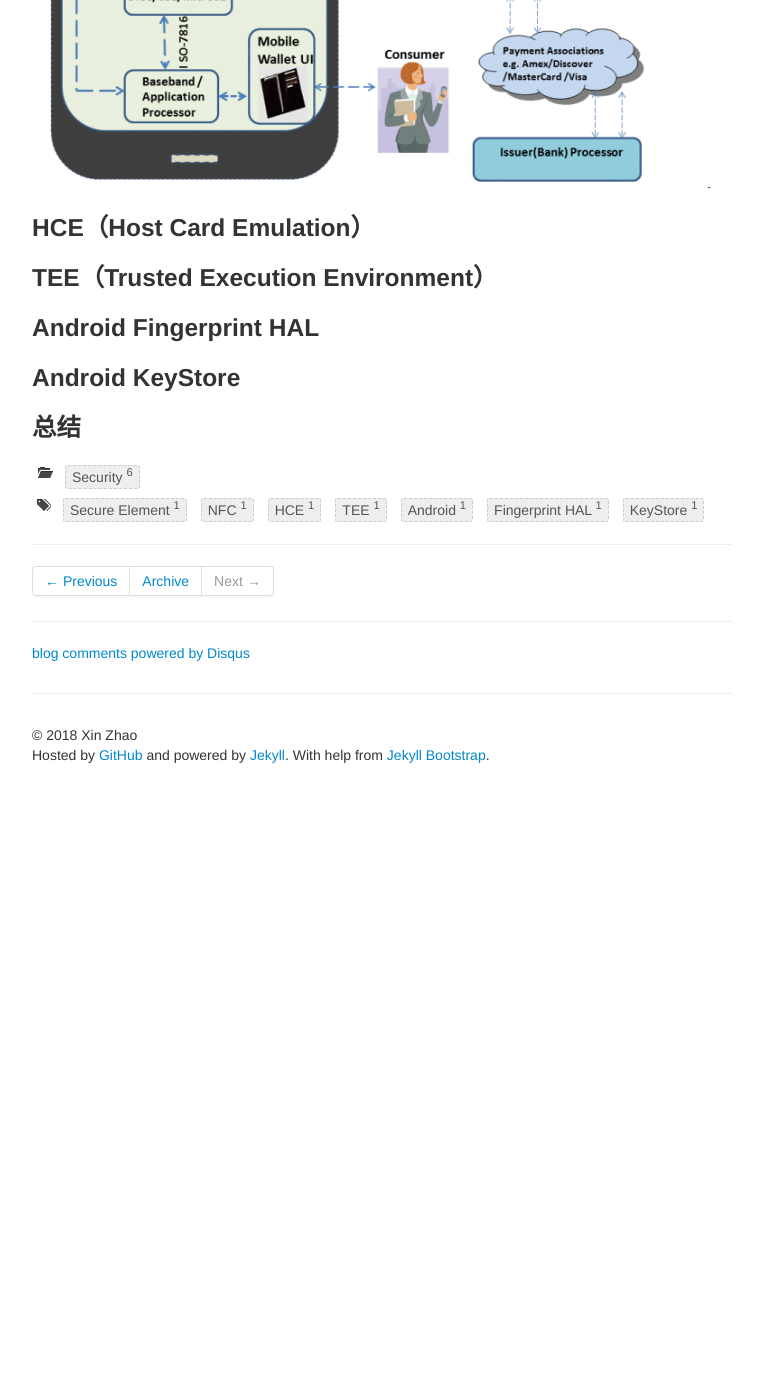
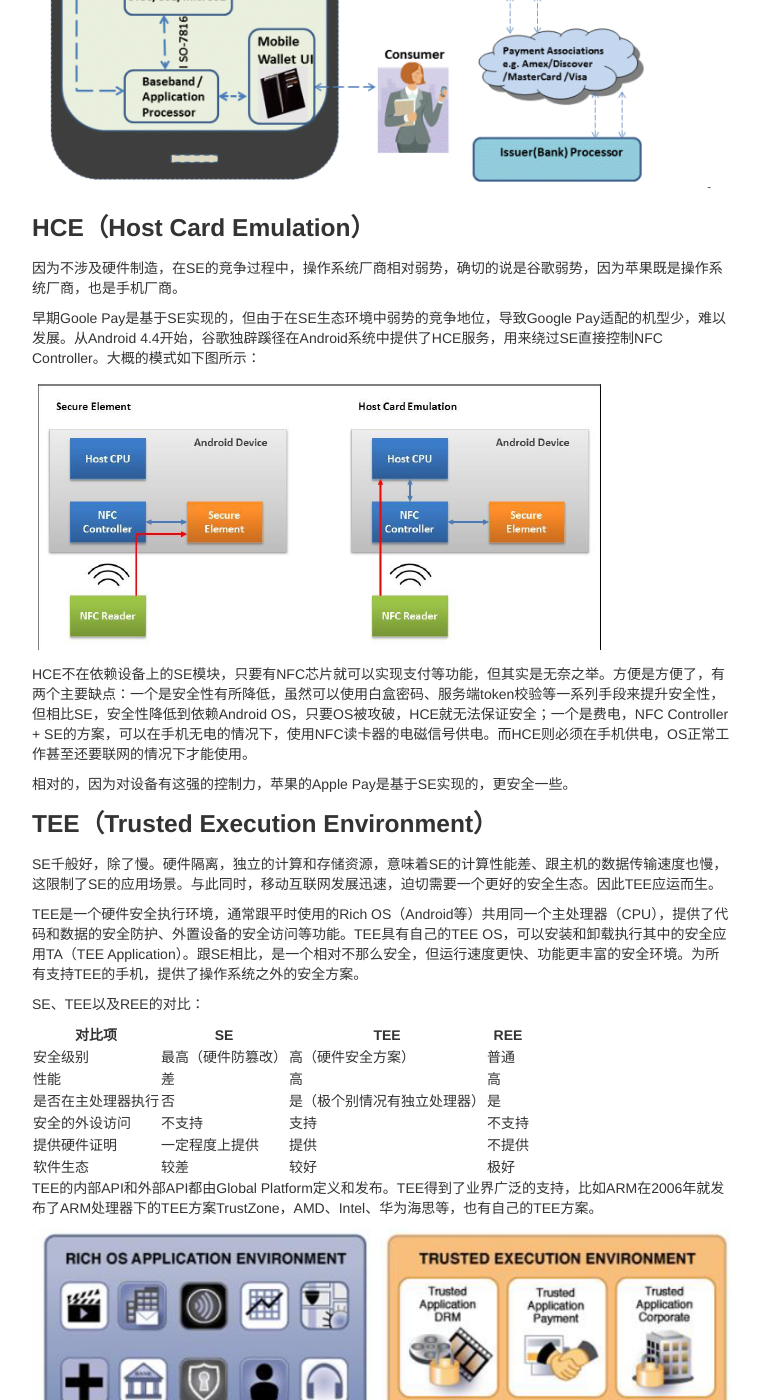
Before and after one commit to ZhaoX/zhaox.github.com, a Jekyll site: the page built from _posts/2018-06-08-from-se-to-keystore.md, in a window 1280 px wide and 1400 px high, scrolled down 2293 px. Shown: the whole window, without its empty margins (258-1021 px from the left). Built offline with Jekyll 4.4.1, drawn with Linux system fonts in a browser that asks for light colours; comment, search, counter and statistics services are not loaded; before the commit the page ends 3068 px from its top, so only the background shows below that; some of the changed text lies outside the part shown.

Commit message:
finish post se2keystore

```diff
--- a/_posts/2018-06-08-from-se-to-keystore.md
+++ b/_posts/2018-06-08-from-se-to-keystore.md
@@ -14,7 +14,7 @@ tags: [Secure Element, NFC, HCE, TEE, Android, Fingerprint HAL, KeyStore]
 
 ### SE（Secure Element）
 
-按照 Global Platform的定义：安全单元提供私密信息的安全存储、重要程序的安全执行等功能。其内部组件包含有：CPU、RAM、ROM、加密引擎、传感器等，大致如下图所示：
+按照Global Platform的定义：安全单元提供私密信息的安全存储、重要程序的安全执行等功能。其内部组件包含有：CPU、RAM、ROM、加密引擎、传感器等，大致如下图所示：
 
 ![SecureElementInternal](http://zhaox.github.io/assets/images/SEInternal.PNG)
 
@@ -51,8 +51,58 @@ NFC设备若要进行卡片模拟（Card Emulation）相关应用，则必须内
 ![NFC](http://zhaox.github.io/assets/images/NFC.PNG)
 
 ### HCE（Host Card Emulation）
+
+因为不涉及硬件制造，在SE的竞争过程中，操作系统厂商相对弱势，确切的说是谷歌弱势，因为苹果既是操作系统厂商，也是手机厂商。
+
+早期Goole Pay是基于SE实现的，但由于在SE生态环境中弱势的竞争地位，导致Google Pay适配的机型少，难以发展。从Android 4.4开始，谷歌独辟蹊径在Android系统中提供了HCE服务，用来绕过SE直接控制NFC Controller。大概的模式如下图所示：
+
+![HCE](http://zhaox.github.io/assets/images/HCE.PNG)
+
+HCE不在依赖设备上的SE模块，只要有NFC芯片就可以实现支付等功能，但其实是无奈之举。方便是方便了，有两个主要缺点：一个是安全性有所降低，虽然可以使用白盒密码、服务端token校验等一系列手段来提升安全性，但相比SE，安全性降低到依赖Android OS，只要OS被攻破，HCE就无法保证安全；一个是费电，NFC Controller + SE的方案，可以在手机无电的情况下，使用NFC读卡器的电磁信号供电。而HCE则必须在手机供电，OS正常工作甚至还要联网的情况下才能使用。
+
+相对的，因为对设备有这强的控制力，苹果的Apple Pay是基于SE实现的，更安全一些。
+
 ### TEE（Trusted Execution Environment）
-### Android Fingerprint HAL
+
+SE千般好，除了慢。硬件隔离，独立的计算和存储资源，意味着SE的计算性能差、跟主机的数据传输速度也慢，这限制了SE的应用场景。与此同时，移动互联网发展迅速，迫切需要一个更好的安全生态。因此TEE应运而生。
+
+TEE是一个硬件安全执行环境，通常跟平时使用的Rich OS（Android等）共用同一个主处理器（CPU），提供了代码和数据的安全防护、外置设备的安全访问等功能。TEE具有自己的TEE OS，可以安装和卸载执行其中的安全应用TA（TEE Application）。跟SE相比，是一个相对不那么安全，但运行速度更快、功能更丰富的安全环境。为所有支持TEE的手机，提供了操作系统之外的安全方案。
+
+SE、TEE以及REE的对比：
+
+对比项 | SE | TEE | REE
+----- | ----- | ----- | ----
+安全级别 | 最高（硬件防篡改） | 高（硬件安全方案） | 普通
+性能 | 差 | 高 | 高
+是否在主处理器执行 | 否 | 是（极个别情况有独立处理器） | 是
+安全的外设访问 | 不支持 | 支持 | 不支持
+提供硬件证明 | 一定程度上提供  | 提供 | 不提供
+软件生态 | 较差  | 较好 | 极好
+
+TEE的内部API和外部API都由Global Platform定义和发布。TEE得到了业界广泛的支持，比如ARM在2006年就发布了ARM处理器下的TEE方案TrustZone，AMD、Intel、华为海思等，也有自己的TEE方案。
+
+![TEE](http://zhaox.github.io/assets/images/TEE.PNG)
+
+TEE广泛应用在支付、身份认证、内容保护等领域。举例来讲，视频厂商往往需要DRM（Digital rights management）系统来保护版权内容能够顺利得在用户设备上播放，而不被泄露。TEE天然适合用来完成这种需求，其安全存储的能力可以用来保存解密版权内容所需密钥，这样，TEE Application访问可信的服务端获取已加密的版权视频后，使用安全密钥解密，然后利用安全访问外置设备的能力，锁住显卡和声卡，将解密后的视频送往显卡和声卡播放。整个过程中，不管是加密密钥还是视频内容都没有离开过TEE，保护了版权视频的安全。尤其值得一提的，因其锁定外置设备的能力，想通过录屏来窃取内容，也是不可能的。
+
+### Android Fingerprint
+
+Android设备的指纹识别，依赖TEE来实现用户指纹认证，要求指纹采集、注册和识别都必须在TEE内部进行，已保证安全。
+
+![AndroidFingerprint](http://zhaox.github.io/assets/images/AndroidFingerprint.png)
+
 ### Android KeyStore
 
+Android从4.0开始引入了KeyStore，开发者可以使用KeyStore API生成密钥、使用密钥签名、使用密钥加解密、获取密钥的属性信息，但无法将密钥本身从KeyStore中取出。因为密钥不进入应用进程，这大大提高了密钥的安全性。随着Android版本更迭，KeyStore的实现不断进化得更加安全，在有些设备上，不仅密钥不进入应用进程，甚至不进入Android OS只存储在TEE或SE中，接下来我们大概列举下KeyStore的进化。
+
+Android 版本 | 新增的KeyStore能力
+----- | -----
+4.0 | 创世版本，密钥使用用户的passcde加密后存储，支持RSA、ECDSA
+4.1 | 增加了使用安全硬件的基础设施，在可能的情况下密钥会被存储到安全硬件中
+6.0 | 增加支持AES、HMAC；增加了密钥绑定用户认证的能力，即可以指定某些密钥，在每一次使用时，必须由用户进行认证（指纹、passcode等）
+7.0 | 强制要求预装7.0系统的设备必须拥有安全硬件并且支持基于安全硬件的KeyStore
+8.0 | 增加了设备证明（Key Attestation）能力，开发者可通过验证Key Attestation的证书链，来确认密钥的确保存在了安全硬件中
+
 ### 总结
+
+能被业界接受的，就是好方案。
```
Also changed, not shown: assets/images/AndroidFingerprint.png (added), assets/images/HCE.PNG (added), assets/images/TEE.PNG (added).
